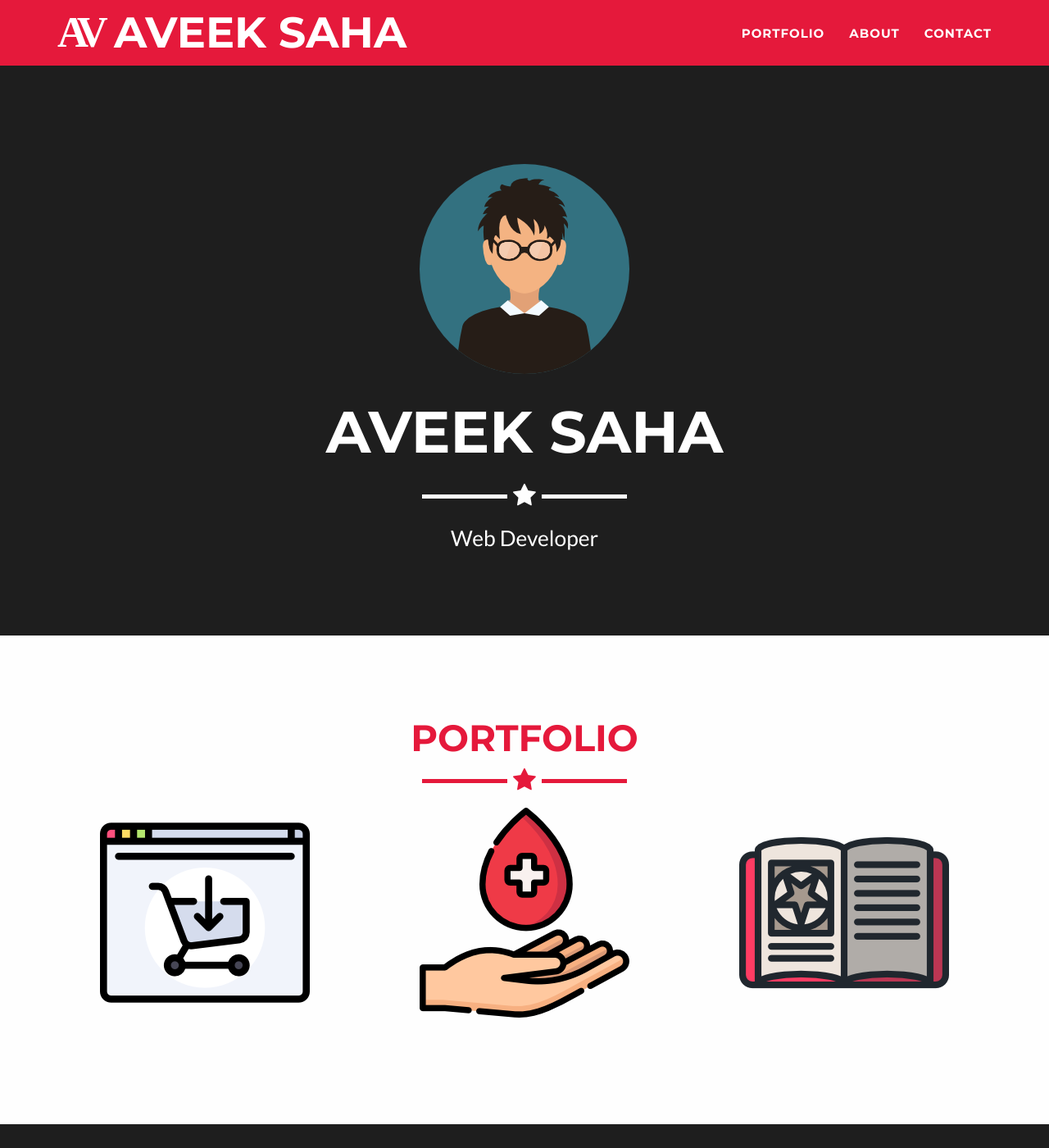
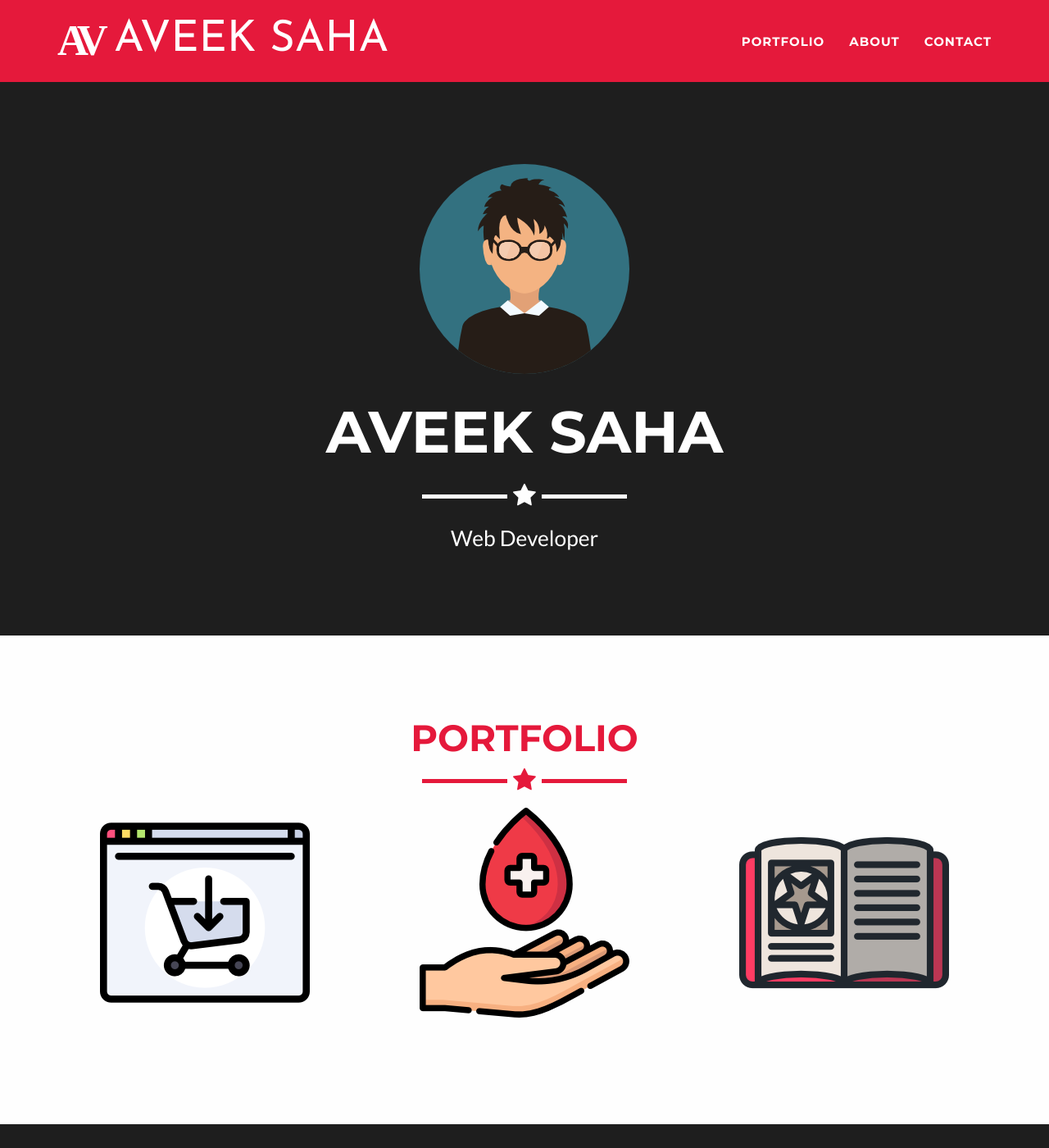
Before and after one commit to Aveek-Saha/Aveek-Saha.github.io, a Jekyll site: the page built from index.html, in a window 1280 px wide and 1400 px high. Shown: the whole window at 82% size. Built offline with Jekyll 4.4.1, drawn with Linux system fonts in a browser that asks for light colours; some web fonts are replaced.

Commit message:
Update main.css

```diff
--- a/_includes/css/main.css
+++ b/_includes/css/main.css
@@ -127,7 +127,7 @@ header .intro-text .skills {
 
 @media(min-width:768px) {
     .navbar-fixed-top {
-        padding: 10px 0;
+        padding: 20px 0;
         -webkit-transition: padding .3s;
         -moz-transition: padding .3s;
         transition: padding .3s;
@@ -181,10 +181,10 @@ header .intro-text .skills {
     font-weight: 700;
     margin-left: 25%
 }
-name{
+.name{
     letter-spacing: 2x;
     font-family: Josefin Sans, cursive;
-    font-size: 40px;
+    font-size: 30px;
     font-weight: 400;
 }
 
```
